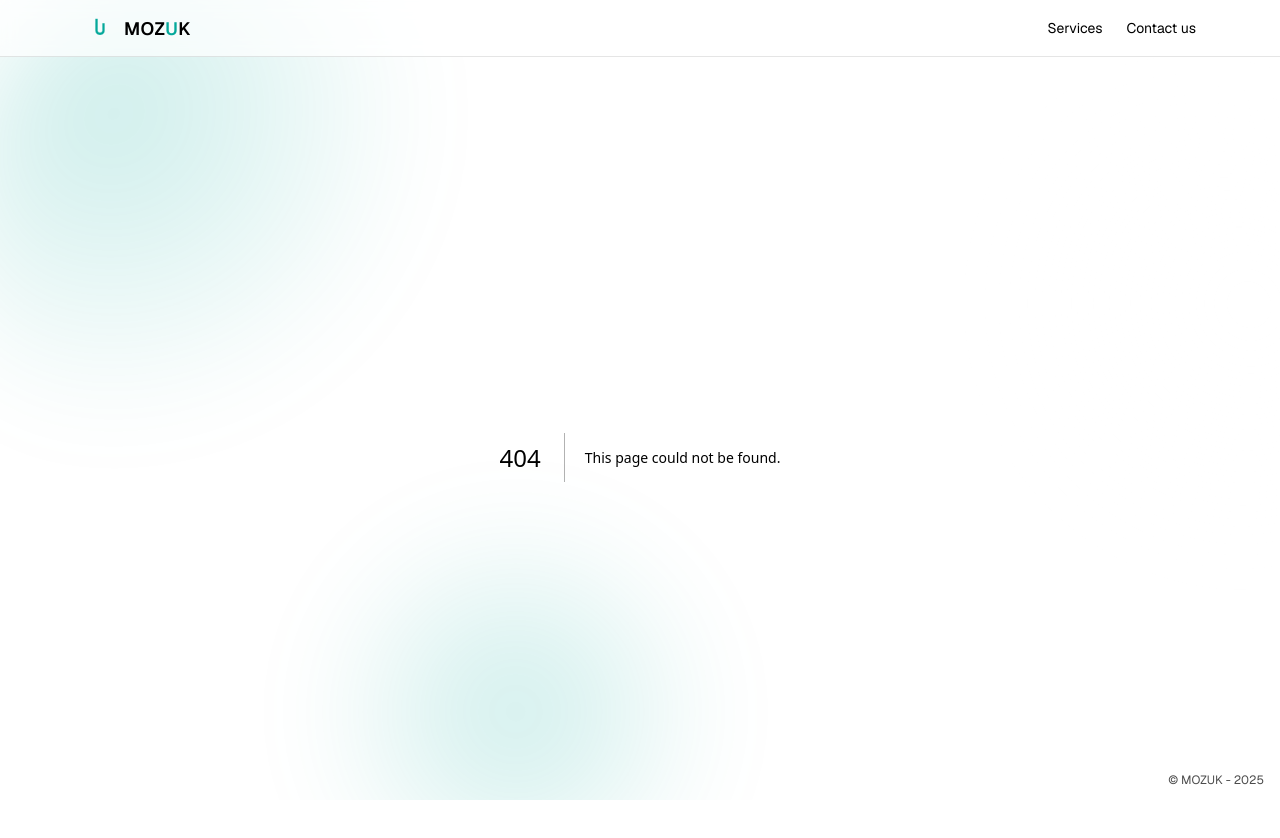
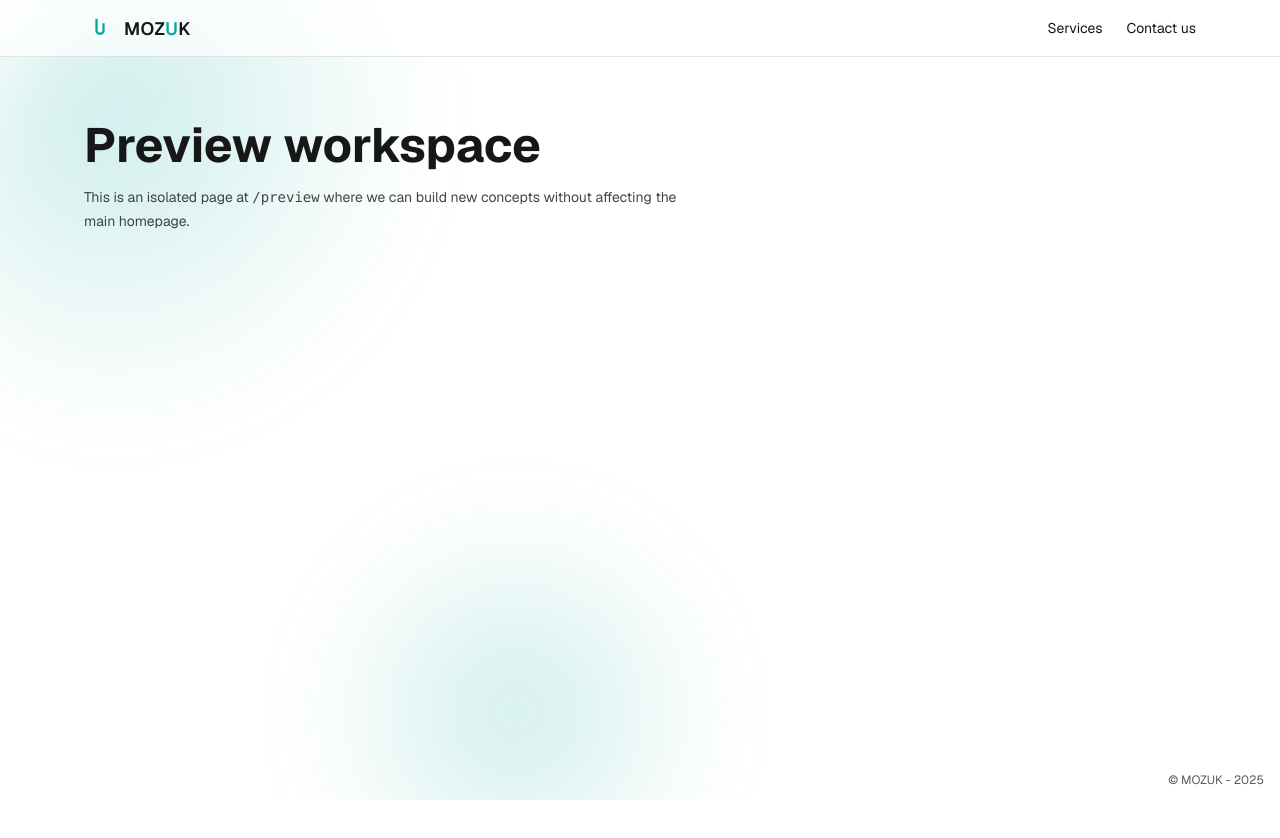
Before and after one commit to Drakhtar359/mozuk-site, a Next.js app in the folder apps/web/: page /preview in a window 1280 px wide. Before the commit this address had no page. Shown: the top 838 px of the page. After the commit the page ends 800 px from the top, so only its background shows below. Built offline with nearby package versions, Linux system fonts and the light colour scheme.

Commit message:
feat: add isolated /preview page for parallel work

```diff
--- /dev/null
+++ b/apps/web/src/app/preview/page.tsx
@@ -0,0 +1,11 @@
+export default function PreviewPage() {
+  return (
+    <main className="mx-auto max-w-6xl px-5 py-16">
+      <h1 className="text-3xl sm:text-5xl font-bold">Preview workspace</h1>
+      <p className="mt-4 text-sm/6 opacity-80 max-w-prose">
+        This is an isolated page at <code>/preview</code> where we can build new concepts without
+        affecting the main homepage.
+      </p>
+    </main>
+  );
+}
```
